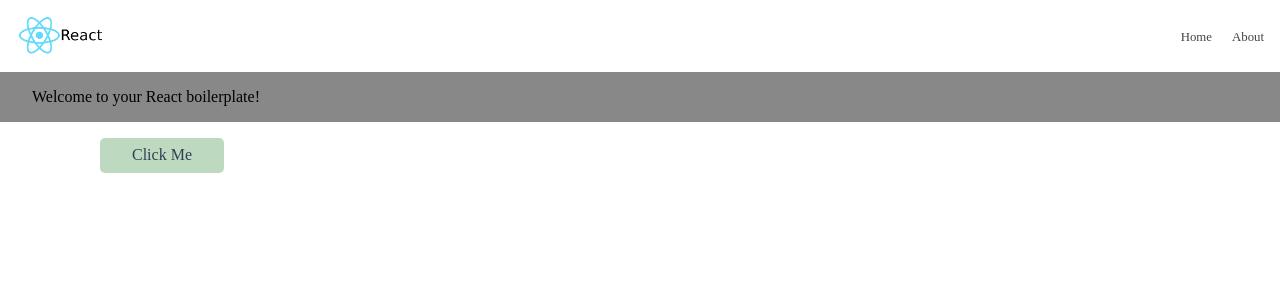
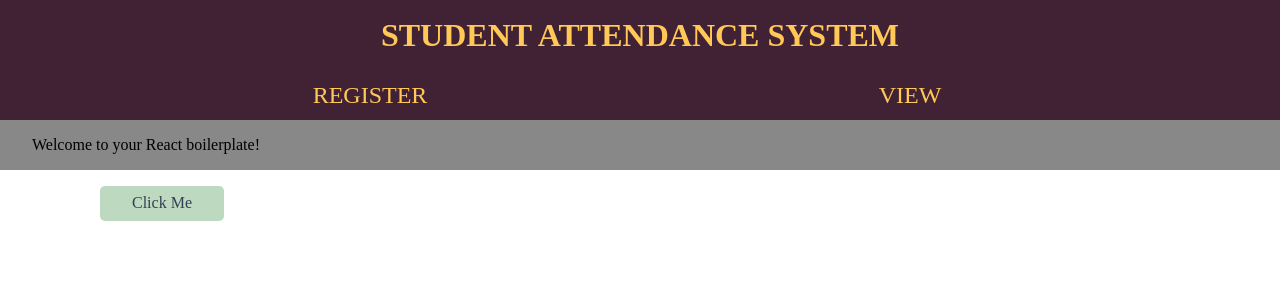
Before and after one commit to 3M-student-system/student-system-FE, a React (Create React App) app: page / in a window 1280 px wide. Shown: the top 300 px of the page. Built offline with nearby package versions, Linux system fonts and the light colour scheme.

Commit message:
HeaderBase component style updated

```diff
--- a/src/components/HeaderBase/HeaderBase.jsx
+++ b/src/components/HeaderBase/HeaderBase.jsx
@@ -1,14 +1,21 @@
-import React from 'react';
-import * as S from './HeaderBase.style';
-import logoImg from '../../assets/img/React-logo-1.png';
-function HeaderBase() {
+import React from "react";
+import * as S from "./HeaderBase.style";
+function HeaderBase({ color }) {
   return (
-    <S.Header>
-      <S.Logo src={logoImg} alt="logo" />
-      <S.Actions>
-        <S.StyledLink to="/">Home</S.StyledLink>
-        <S.StyledLink to="/about">About</S.StyledLink>
-      </S.Actions>
+    <S.Header color={color}>
+      <S.HeaderWrapper>
+        <S.TitleBar>
+          <S.Title color={color}>Student attendance system</S.Title>
+        </S.TitleBar>
+        <S.NavBar>
+          <S.StyledLink color={color} to="/">
+            Register
+          </S.StyledLink>
+          <S.StyledLink color={color} to="/about">
+            View
+          </S.StyledLink>
+        </S.NavBar>
+      </S.HeaderWrapper>
     </S.Header>
   );
 }
--- a/src/components/HeaderBase/HeaderBase.style.js
+++ b/src/components/HeaderBase/HeaderBase.style.js
@@ -1,27 +1,69 @@
-import styled from 'styled-components';
-import { Link } from 'react-router-dom';
+import styled from "styled-components";
+import { Link } from "react-router-dom";
 
-export const Logo = styled.img`
-  max-height: 40px;
-  max-width: 100%;
-`;
 export const Header = styled.header`
-  display: flex;
-  justify-content: space-between;
-  align-items: center;
-  padding: 1em;
+  text-align: center;
+  background: ${(props) =>
+    props.color === "primary"
+      ? props.theme.primary.background
+      : props.theme.secondary.background};
 `;
 
-export const Actions = styled.nav``;
+export const HeaderWrapper = styled.div`
+  max-width: 1080px;
+  margin: 0 auto;
+`;
+
+export const TitleBar = styled.div`
+  width: 100%;
+  height: 70px;
+`;
+
+export const Title = styled.h1`
+  margin: 0;
+  line-height: 70px;
+  font-size: 2em;
+  text-transform: uppercase;
+  color: ${(props) =>
+    props.color === "primary"
+      ? props.theme.primary.color
+      : props.theme.secondary.color};
+`;
+
+export const NavBar = styled.nav`
+  width: 100%;
+  height: 50px;
+`;
 
 export const StyledLink = styled(Link)`
-  color: #444;
-  font-size: 0.8em;
+  display: inline-block;
+  width: 50%;
+  line-height: 50px;
+  font-size: 1.5em;
+  text-transform: uppercase;
   text-decoration: none;
+  color: ${(props) =>
+    props.color === "primary"
+      ? props.theme.primary.color
+      : props.theme.secondary.color};
   &:hover {
-    text-decoration: underline;
+    color: ${(props) =>
+      props.color === "primary"
+        ? props.theme.primaryHover.color
+        : props.theme.secondaryHover.color};
+    background: ${(props) =>
+      props.color === "primary"
+        ? props.theme.primaryHover.background
+        : props.theme.secondaryHover.background};
   }
-  &:not(:first-child) {
-    margin-left: 20px;
+  &:focus {
+    color: ${(props) =>
+      props.color === "primary"
+        ? props.theme.primaryHover.color
+        : props.theme.secondaryHover.color};
+    background: ${(props) =>
+      props.color === "primary"
+        ? props.theme.primaryHover.background
+        : props.theme.secondaryHover.background};
   }
 `;
```
Also changed, not shown: 1 other file (tests, documents, lock files or other folders).
